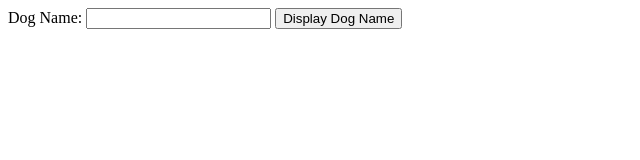
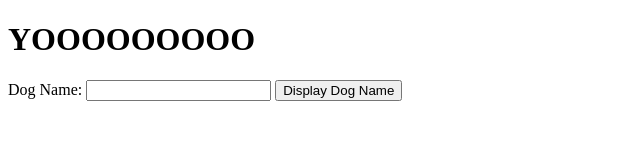
Before and after one commit to adhire/branching, a plain HTML site: page index.html in a window 1280 px wide. Shown: the whole page, without its empty margins (0-640 px from the left). Drawn offline with Linux system fonts and the light colour scheme.

Commit message:
h1 update

```diff
--- a/index.html
+++ b/index.html
@@ -1,5 +1,6 @@
 <!DOCTYPE html>
 <html lang="en">
+
 <head>
     <meta charset="UTF-8">
     <meta name="viewport" content="width=device-width, initial-scale=1.0">
@@ -7,8 +8,9 @@
     <title>Document</title>
     <link rel="stylesheet" href="styles.css">
 </head>
+
 <body>
-
+    <h1>YOOOOOOOOO</h1>
     <form>
         <label for="dogname">Dog Name: </label>
         <input id="dogname" type="text">
@@ -17,4 +19,5 @@
 
     <script src="script.js"></script>
 </body>
+
 </html>
```
Lines whose indentation alone changed are shown as unchanged.
